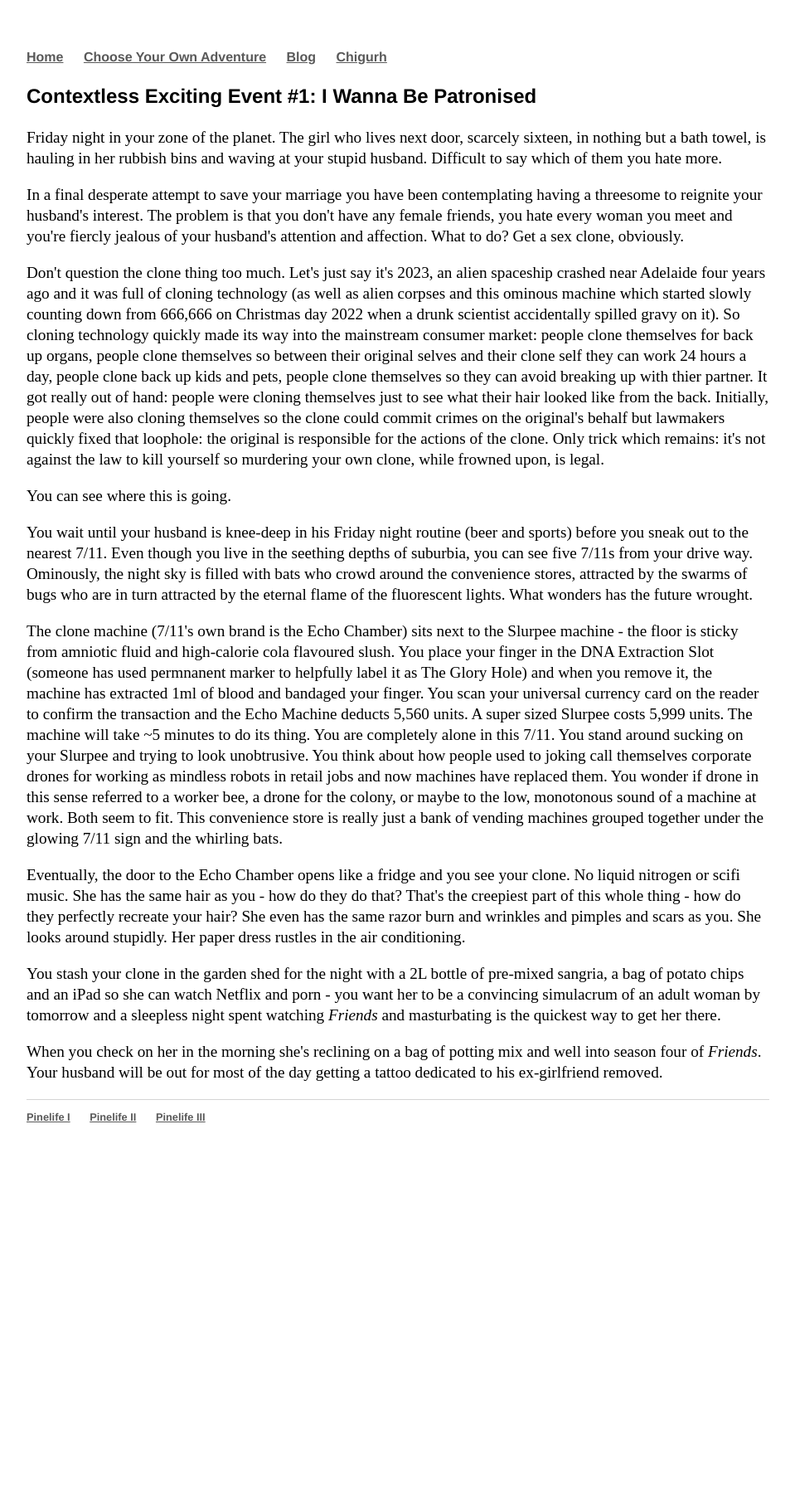
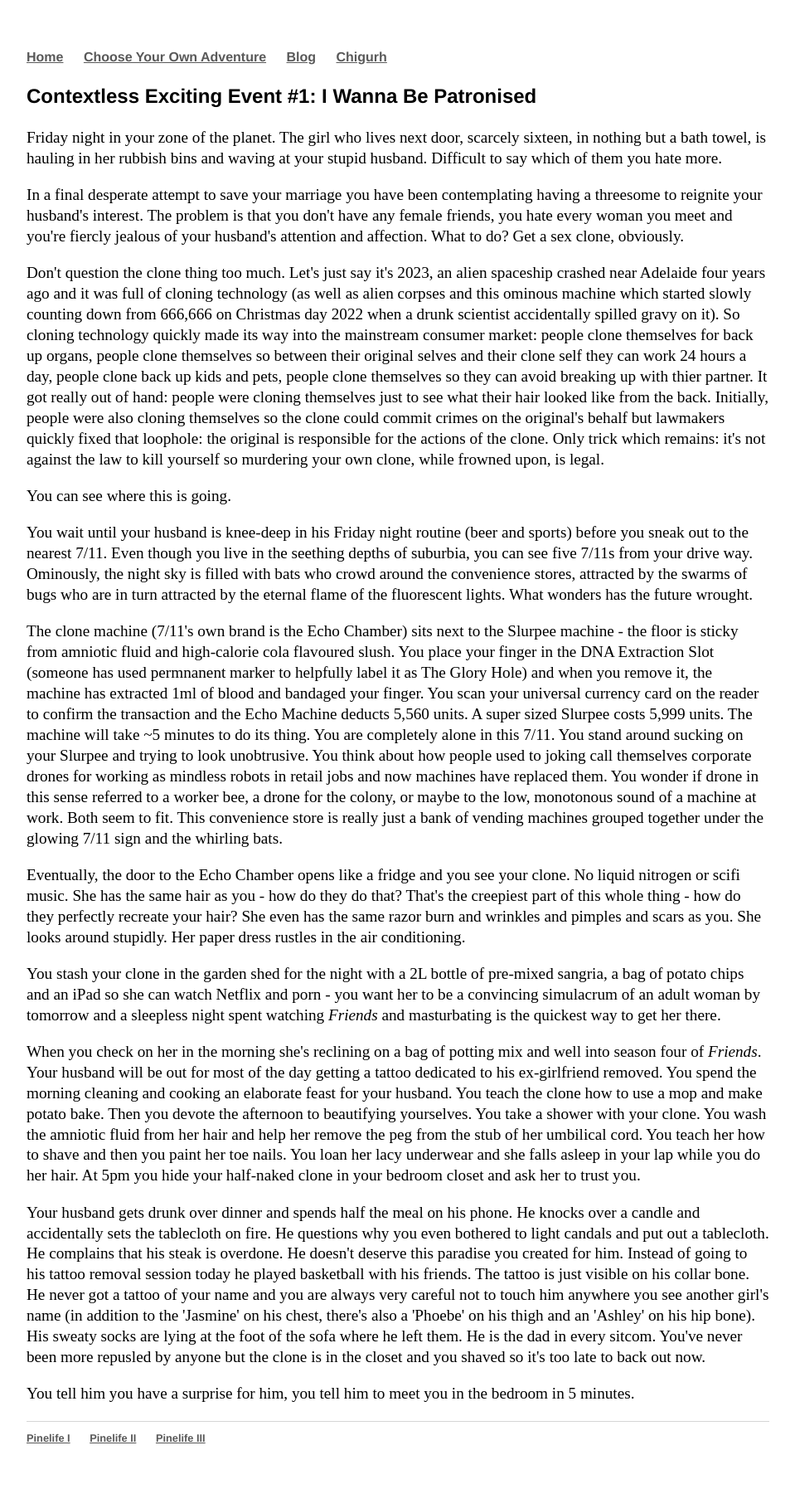
Before and after one commit to Pinelife/pinelife.github.io, a Jekyll site: the page built from Hellhole/excitingevent1.html, in a window 1280 px wide. Shown: the whole page at 83% size, without its empty margins (160-1119 px from the left). Built offline with Jekyll 4.4.1, drawn with Linux system fonts in a browser that asks for light colours; before the commit the page ends 1414 px from its top, so only the background shows below that.

Commit message:
Create excitingevent1.html

```diff
--- a/Hellhole/excitingevent1.html
+++ b/Hellhole/excitingevent1.html
@@ -51,5 +51,20 @@ Don't question the clone thing too much. Let's just say it's 2023, an alien spac
 </p>
 <p>
   When you check on her in the morning she's reclining on a bag of potting mix and well into season four of <i>Friends</i>. Your husband will be out
-  for most of the day getting a tattoo dedicated to his ex-girlfriend removed.
+  for most of the day getting a tattoo dedicated to his ex-girlfriend removed. You spend the morning cleaning and cooking an elaborate feast for your husband. You teach the clone how
+  to use a mop and make potato bake. Then you devote the afternoon to beautifying yourselves. You take a shower with your clone. You wash the
+  amniotic fluid from her hair and help her remove the peg from the stub of her umbilical cord. You teach her how to shave and then you paint her toe nails.
+  You loan her lacy underwear and she falls asleep in your lap while you do her hair. At 5pm you hide your half-naked clone in your bedroom closet and ask her to trust you.
   </p>
+<p>
+  Your husband gets drunk over dinner and spends half the meal on his phone. He knocks over a candle and accidentally sets the tablecloth on fire. He questions why you
+  even bothered to light candals and put out a tablecloth. He complains that his steak is overdone. He doesn't
+  deserve this paradise you created for him. Instead of going to his tattoo removal session today he played basketball with his friends. The tattoo is just visible on his collar bone.
+  He never got a tattoo of your name and you are always very careful not to touch him anywhere you see another girl's name (in addition to the
+  'Jasmine' on his chest, there's also a 'Phoebe' on his thigh and an 'Ashley' on his hip bone). His sweaty socks are lying at the foot
+  of the sofa where he left them. He is the dad in every sitcom. You've never been more repusled by anyone
+  but the clone is in the closet and you shaved so it's too late to back out now.
+</p>
+<p>
+You tell him you have a surprise for him, you tell him to meet you in the bedroom in 5 minutes.
+</p>
```
